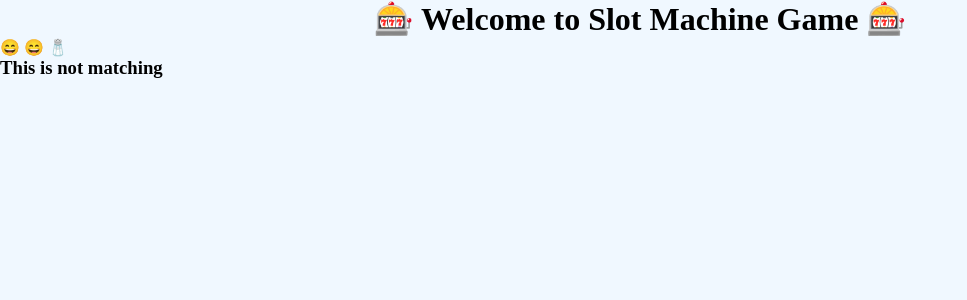
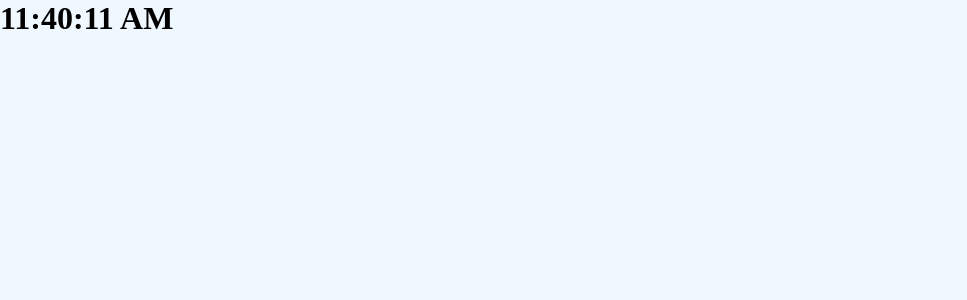
Before and after one commit to Shyam2824/React-project, a React (Create React App) app in the folder my-app/: page / in a window 1280 px wide. Shown: the top 300 px of the page, without its empty margins (0-967 px from the left). Built offline with nearby package versions, Linux system fonts and the light colour scheme.

Commit message:
digital clock

```diff
--- a/my-app/src/App.jsx
+++ b/my-app/src/App.jsx
@@ -1,35 +1,20 @@
-import React from 'react';
+import React from 'react'
+import { useState } from 'react';
 
+const App=()=> {
+  let time= new Date().toLocaleTimeString();
+   const [count, setCount]=useState(time);
+   const upDate=()=>{
+   let cTime= new Date().toLocaleTimeString();
+    setCount(cTime)
+  };
+  setTimeout(upDate, 1000)
 
-const SlotM = () => {
- let x= '😄';
- let y= '😄';
- let z= '🧂';
-
- if((x===y) && (y===z)){
-  return(
-    <>
-    {x} {y} {z}
-    <h3> This is matching</h3>
-    </>
-  )
- }else{
-  return(
-    <>
-    {x} {y} {z}
-    <h3> This is not  matching</h3>
-    </>
-  )
- }
-}
-
-const App =() => {
   return (
     <>
-    <h1 style={{textAlign: 'center'}}> 🎰 Welcome to <span style={{fontWeight:"bold"}}>Slot Machine Game</span> 🎰</h1>
-    <SlotM/>
+      <h1>{count}</h1>
+      {/* <button onClick={upDate}> Get Start</button> */}
     </>
   );
-}
-
+};
 export default App;
```
Also changed, not shown: my-app/src/Hook.jsx (added, +29 -0 lines), my-app/src/Slot.jsx (added, +33 -0 lines).
